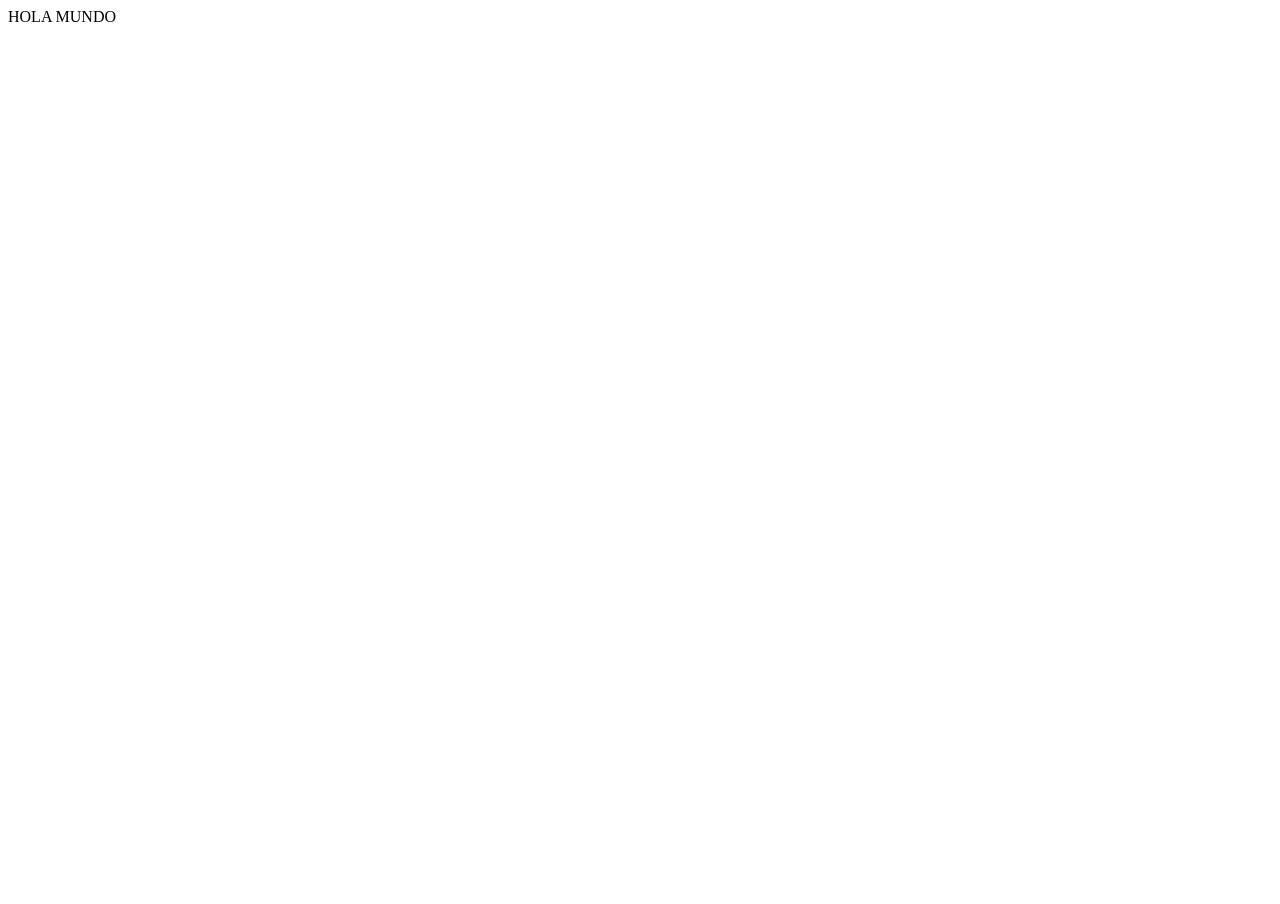
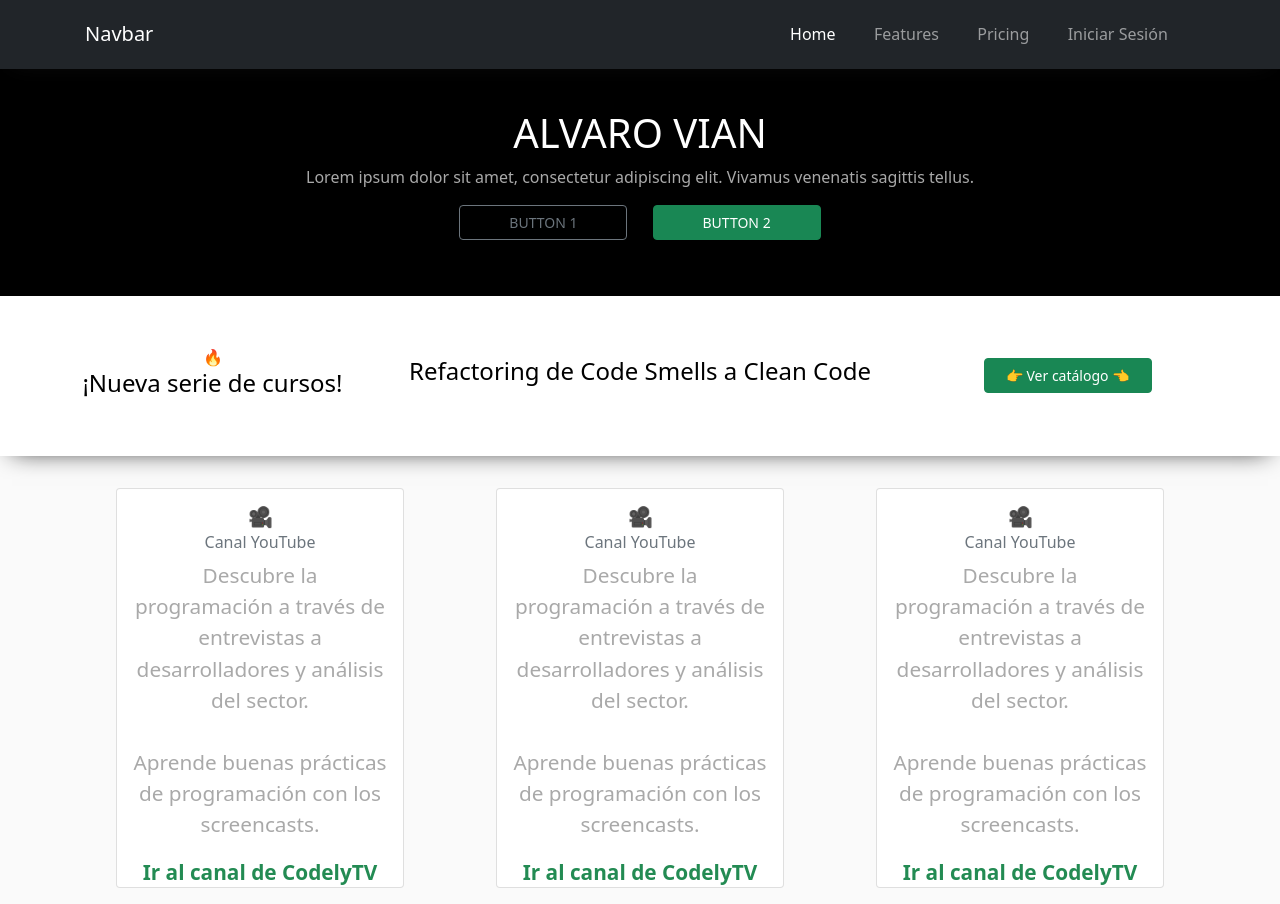
Before and after one commit to Alvarovian95/HTML-CSS-PHP, a plain HTML site: page index.html in a window 1280 px wide. Before the commit the page ends 800 px from the top, so only its background shows below. Drawn offline with nearby package versions, Linux system fonts and the light colour scheme.

Commit message:
Secciones

```diff
--- a/css/index.css
+++ b/css/index.css
@@ -0,0 +1,95 @@
+:root {
+    --fondo: #a09d99;
+}
+
+body {
+
+    overflow-x: hidden;
+    background-color: #fafafa;
+    text-align: left;
+}
+
+#standard-menu {
+    box-shadow: 0 6px 24px -12px #101010;
+}
+
+.fixed-top {
+    position: sticky;
+    top: 0;
+    right: 0;
+    left: 0;
+    z-index: 1030;
+}
+
+body .navbar .container {
+    padding: 0.2em;
+    width: 100%;
+    padding-right: 15px;
+    padding-left: 15px;
+    margin-right: auto;
+    margin-left: auto;
+}
+
+body .navbar .container .collapse ul li {
+    margin-right: 1em;
+    padding: 0.2em;
+}
+
+
+body .main-container {
+    text-align: center;
+    color: white;
+
+}
+
+body .hero-section {
+    padding-top: 2.5em;
+    background-color: black;
+    padding-bottom: 3.5em;
+}
+
+
+body .main-container p {
+    color: darkgray;
+
+}
+
+body .main-container .btn {
+    width: 12em;
+    font-size: 14px;
+    margin: 0 0.75em;
+}
+
+#promotion {
+    background-color: white;
+    box-shadow: 0 6px 24px -12px #101010;
+}
+
+#sub-main {
+    height: 160px;
+    color: black;
+    display: grid;
+}
+
+#sub-main .grid-item {
+    align-self: center;
+    justify-self: center;
+}
+
+#services {
+    padding-top: 2em;
+}
+
+
+#services .card {
+    height: 400px;
+    max-width: 1280px;
+    font-size: 1.3em;
+    margin: 0 auto;
+}
+
+#services .card .card-body a {
+    color: #238b53;
+    font-weight: 700;
+    text-decoration: none;
+}
--- a/index.html
+++ b/index.html
@@ -3,8 +3,130 @@
 <head>
     <meta charset="UTF-8">
     <title>HTML-CSS-PHP</title>
+
+    <!-- CSS -->
+    <link href="https://cdn.jsdelivr.net/npm/bootstrap@5.1.1/dist/css/bootstrap.min.css" rel="stylesheet"
+          integrity="sha384-F3w7mX95PdgyTmZZMECAngseQB83DfGTowi0iMjiWaeVhAn4FJkqJByhZMI3AhiU" crossorigin="anonymous">
+    <link rel="stylesheet" href="css/index.css">
+
+
 </head>
 <body>
-HOLA MUNDO
+
+<div id="standard-menu" class="nav-container fixed-top">
+    <nav class="navbar navbar-expand-lg navbar-dark bg-dark hidden-xs bg-primary sticky-top">
+        <div class="container">
+            <a class="navbar-brand" href="#">Navbar</a>
+            <button class="navbar-toggler" type="button" data-bs-toggle="collapse" data-bs-target="#navbarNav"
+                    aria-controls="navbarNav" aria-expanded="false" aria-label="Toggle navigation">
+                <span class="navbar-toggler-icon"></span>
+            </button>
+            <div class="collapse navbar-collapse" id="navbarNav">
+                <ul class="navbar-nav ms-auto text-center">
+                    <li class="nav-item">
+                        <a class="nav-link active" aria-current="page" href="#">Home</a>
+                    </li>
+                    <li class="nav-item">
+                        <a class="nav-link" href="#">Features</a>
+                    </li>
+                    <li class="nav-item">
+                        <a class="nav-link" href="#">Pricing</a>
+                    </li>
+                    <li class="nav-item">
+                        <a id="li-iniciar-sesion" class="nav-link">Iniciar Sesión</a>
+                    </li>
+                </ul>
+            </div>
+        </div>
+    </nav>
+</div>
+
+
+<div class="main-container">
+
+    <section class="hero-section">
+        <div class="container">
+            <h1>ALVARO VIAN</h1>
+            <p>Lorem ipsum dolor sit amet, consectetur adipiscing elit. Vivamus venenatis sagittis tellus. </p>
+        </div>
+
+        <div class="cta-courses">
+            <div class="switchable__text">
+                <a id="btn1" class="btn btn-outline-secondary" href="#">BUTTON 1</a>
+                <a id="btn2" class="btn btn-success" href="#">BUTTON 2</a>
+            </div>
+        </div>
+    </section>
+
+
+    <section id="promotion">
+        <div class="container" id="sub-main">
+            <div class="text-center row">
+                <div class="col-md-3 grid-item">🔥<h4>¡Nueva serie de cursos!</h4></div>
+                <div class="col-md-6 grid-item"><h4>Refactoring de Code Smells a Clean Code</h4></div>
+                <div class="col-md-3 grid-item">
+                    <a class="btn btn-success" href="https://codely.tv/pro/cursos">
+                        <span class="btn__text">👉 Ver catálogo 👈</span>
+                    </a>
+                </div>
+            </div>
+        </div>
+    </section>
+
+    <section id="services" class="text-center bg--secondary space--xs">
+        <div class="container">
+            <div class="row">
+                <!-- CARD 1 -->
+                <div class="col-md-4">
+                    <div class="card" style="width: 18rem;">
+                        <div class="card-body">
+                            <h5 class="card-title">🎥</h5>
+                            <h6 class="card-subtitle mb-2 text-muted">Canal YouTube</h6>
+                            <p class="card-text">Descubre la programación a través de entrevistas a desarrolladores y análisis
+                                del sector.<br><br>Aprende buenas prácticas de programación con los screencasts.</p>
+                            <a href="https://www.youtube.com/CodelyTV" class="card-link">Ir al canal de CodelyTV</a>
+
+                        </div>
+                    </div>
+                </div>
+                <!-- CARD 2 -->
+                <div class="col-md-4">
+                    <div class="card" style="width: 18rem;">
+                        <div class="card-body">
+                            <h5 class="card-title">🎥</h5>
+                            <h6 class="card-subtitle mb-2 text-muted">Canal YouTube</h6>
+                            <p class="card-text">Descubre la programación a través de entrevistas a desarrolladores y análisis
+                                del sector.<br><br>Aprende buenas prácticas de programación con los screencasts.</p>
+                            <a href="https://www.youtube.com/CodelyTV" class="card-link">Ir al canal de CodelyTV</a>
+
+                        </div>
+                    </div>
+                </div>
+                <!-- CARD 3 -->
+                <div class="col-md-4">
+                    <div class="card" style="width: 18rem;">
+                        <div class="card-body">
+                            <h5 class="card-title">🎥</h5>
+                            <h6 class="card-subtitle mb-2 text-muted">Canal YouTube</h6>
+                            <p class="card-text">Descubre la programación a través de entrevistas a desarrolladores y análisis
+                                del sector.<br><br>Aprende buenas prácticas de programación con los screencasts.</p>
+                            <a href="https://www.youtube.com/CodelyTV" class="card-link">Ir al canal de CodelyTV</a>
+
+                        </div>
+                    </div>
+                </div>
+
+            </div>
+        </div>
+    </section>
+
+</div>
+
+
+<!-- JS -->
+<script src="https://cdn.jsdelivr.net/npm/bootstrap@5.1.1/dist/js/bootstrap.bundle.min.js"
+        integrity="sha384-/bQdsTh/da6pkI1MST/rWKFNjaCP5gBSY4sEBT38Q/9RBh9AH40zEOg7Hlq2THRZ"
+        crossorigin="anonymous"></script>
+
 </body>
 </html>
```
